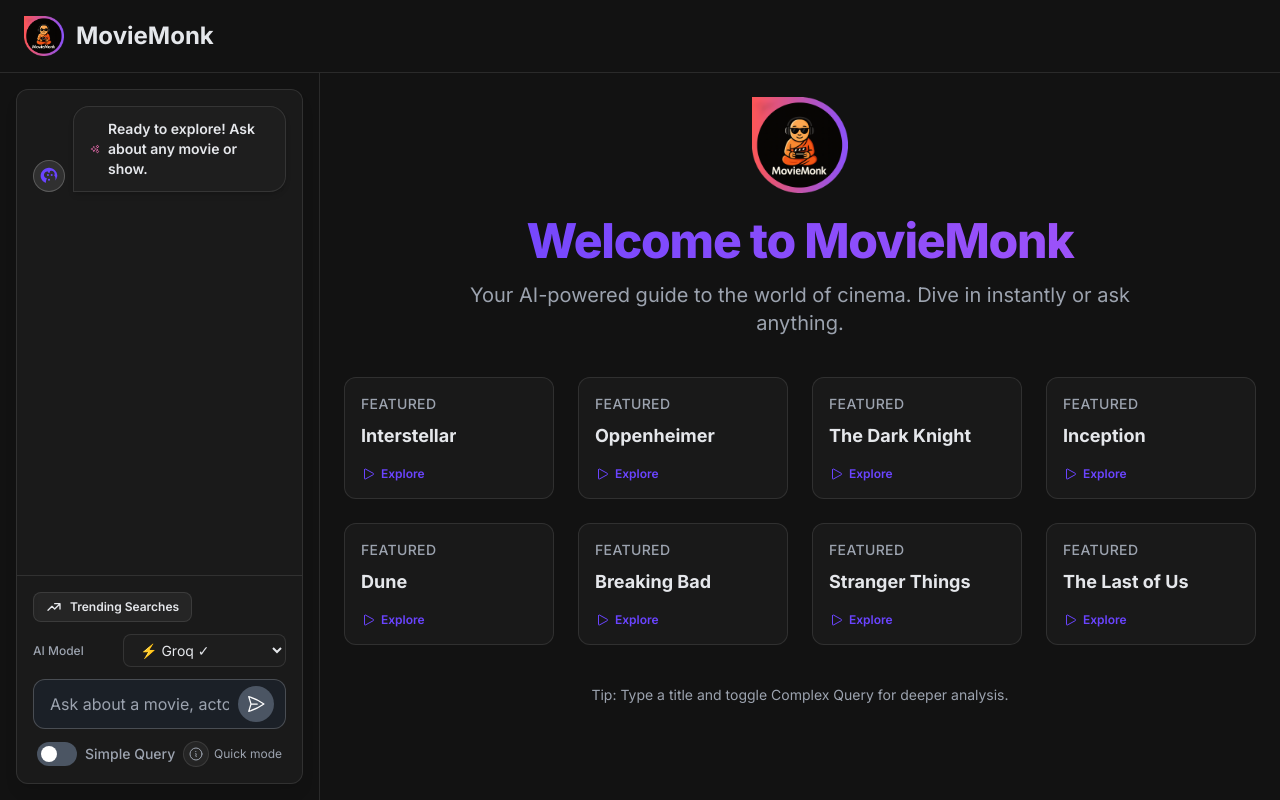
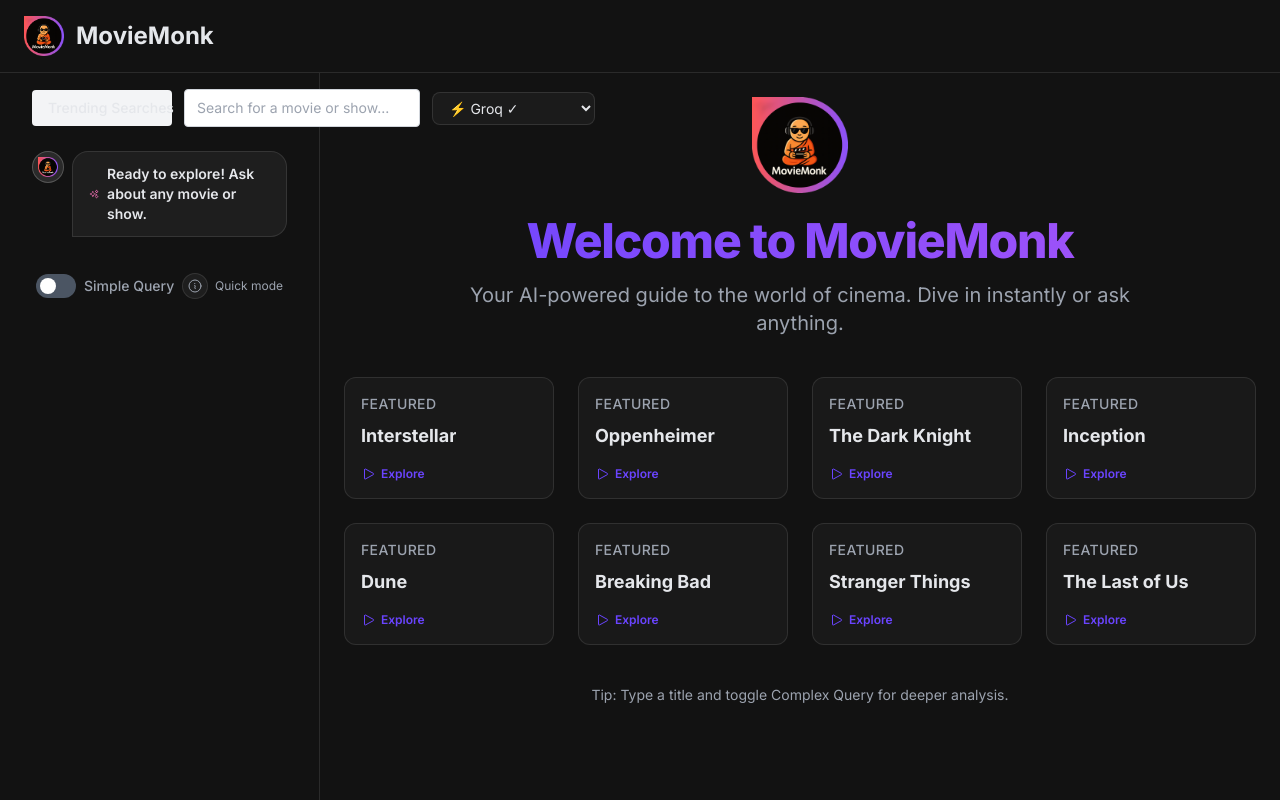
Before and after one commit to mfscpayload-690/moviemonk-ai, a React (Vite) app: page / in a window 1280 px wide. Built offline with nearby package versions, Linux system fonts and the light colour scheme.

Commit message:
feat: enhance ChatInterface with improved search controls alignment and query complexity toggle

```diff
--- a/components/ChatInterface.tsx
+++ b/components/ChatInterface.tsx
@@ -57,32 +57,83 @@
 
   const handlePresetClick = (title: string) => {
     setInput(title);
+    inputRef.current?.focus();
     setShowPresets(false);
-    inputRef.current?.focus();
   };
 
+  const handleKeyDown = (e: React.KeyboardEvent<HTMLInputElement>) => {
+    if (e.key === 'Enter') {
+      handleSubmit(e as any);
+    }
+  };
+
+  // Improved search controls alignment row
   return (
-    <div className="flex flex-col h-full bg-brand-surface/70 backdrop-blur-md border border-white/10 rounded-xl shadow-lg">
-      <div className="flex-1 p-4 overflow-y-auto">
-        <div className="flex flex-col space-y-4">
-          {messages.map((msg) => {
+    <div className="w-full max-w-2xl mx-auto flex flex-col gap-4 px-2 sm:px-4">
+      {/* Search Controls Row - Improved Alignment */}
+      <div className="flex flex-row items-center gap-3 mb-2 w-full">
+        {/* Trending Searches Button */}
+        <button
+          className="flex items-center gap-1 px-3 py-2 rounded bg-gray-100 hover:bg-gray-200 text-sm font-medium transition whitespace-nowrap"
+          onClick={() => setShowPresets(!showPresets)}
+          style={{ minWidth: '140px' }}
+        >
+          <TrendingIcon className="w-4 h-4 text-primary" />
+          <span>Trending Searches</span>
+        </button>
+
+        {/* Search Input */}
+        <input
+          ref={inputRef}
+          type="text"
+          className="flex-1 px-3 py-2 rounded border border-gray-300 focus:outline-none focus:ring-2 focus:ring-primary text-sm"
+          placeholder="Search for a movie or show..."
+          value={input}
+          onChange={e => setInput(e.target.value)}
+          onKeyDown={handleKeyDown}
+          aria-label="Search movies"
+        />
+
+        {/* Provider Selector Dropdown */}
+        <div className="min-w-[140px]">
+          <ProviderSelector
+            selectedProvider={selectedProvider}
+            onProviderChange={onProviderChange}
+            providerStatus={providerStatus}
+          />
+        </div>
+      </div>
+
+      {/* Trending Presets Row */}
+      {showPresets && (
+        <div className="flex flex-wrap gap-2 mb-2">
+          {PRESET_MOVIES.map((preset) => (
+            <button
+              key={preset.title}
+              onClick={() => handlePresetClick(preset.title)}
+              className="inline-flex items-center gap-1.5 px-3 py-1.5 bg-white/5 hover:bg-brand-primary/20 border border-white/10 hover:border-brand-primary/50 rounded-full text-xs font-medium text-brand-text-light transition-all duration-200 hover:scale-105"
+              disabled={isLoading}
+            >
+              <span>{preset.emoji}</span>
+              <span>{preset.title}</span>
+            </button>
+          ))}
+        </div>
+      )}
+
+      {/* Chat Messages */}
+      <div className="flex flex-col gap-3">
+        {messages.map((msg, idx) => {
           const isUser = msg.role === 'user';
-            const isModel = msg.role === 'model';
           const isSystem = msg.role === 'system';
-            const AvatarIcon = isUser ? UserCircleIcon : isModel ? Logo : FilmReelIcon;
           return (
-              <div key={msg.id} className={`flex items-end gap-2 ${isUser ? 'justify-end' : 'justify-start'}`}>
+            <div key={idx} className={`flex ${isUser ? 'justify-end' : 'justify-start'} items-start gap-2`}>
               {!isUser && (
                 <div className="flex-shrink-0 w-8 h-8 rounded-full bg-white/10 flex items-center justify-center border border-white/20">
-                    <AvatarIcon className="w-5 h-5 text-brand-primary" />
+                  <Logo className="w-5 h-5 text-brand-primary" />
                 </div>
               )}
-                <div className={`px-4 py-3 rounded-2xl max-w-xs lg:max-w-md shadow-md ${
-                    isUser
-                      ? 'bg-gradient-to-br from-brand-primary to-brand-secondary text-white rounded-br-none'
-                      : 'bg-brand-surface text-brand-text-light rounded-bl-none border border-white/10'
-                  }`}
-                >
+              <div className={`px-4 py-3 rounded-2xl max-w-xs lg:max-w-md ${isUser ? 'bg-brand-primary text-white rounded-br-none' : 'bg-brand-surface text-brand-text-light rounded-bl-none'} border border-white/10`}>
                 {isSystem ? (
                   <div className="flex items-center space-x-2">
                     <SparklesIcon className="w-5 h-5 text-brand-accent" />
@@ -94,7 +145,7 @@
               </div>
               {isUser && (
                 <div className="flex-shrink-0 w-8 h-8 rounded-full bg-white/10 flex items-center justify-center border border-white/20">
-                    <AvatarIcon className="w-5 h-5 text-white" />
+                  <UserCircleIcon className="w-5 h-5 text-white" />
                 </div>
               )}
             </div>
@@ -118,67 +169,9 @@
         )}
         <div ref={messagesEndRef} />
       </div>
-      </div>
-      <div className="border-t border-white/10 p-4">
-        {/* Trending Searches Toggle */}
-        <div className="mb-3">
-          <button
-            onClick={() => setShowPresets(!showPresets)}
-            className="flex items-center gap-2 px-3 py-1.5 rounded-lg text-xs font-semibold bg-white/5 hover:bg-brand-primary/30 border border-white/10 hover:border-brand-primary/50 text-brand-text-light transition"
-            type="button"
-          >
-            <TrendingIcon className="w-4 h-4" />
-            <span>{showPresets ? 'Hide' : 'Trending Searches'}</span>
-          </button>
-          {showPresets && (
-            <div className="flex flex-wrap gap-2 mt-2">
-              {PRESET_MOVIES.map((preset) => (
-                <button
-                  key={preset.title}
-                  onClick={() => handlePresetClick(preset.title)}
-                  className="inline-flex items-center gap-1.5 px-3 py-1.5 bg-white/5 hover:bg-brand-primary/20 border border-white/10 hover:border-brand-primary/50 rounded-full text-xs font-medium text-brand-text-light transition-all duration-200 hover:scale-105"
-                  disabled={isLoading}
-                >
-                  <span>{preset.emoji}</span>
-                  <span>{preset.title}</span>
-                </button>
-              ))}
-            </div>
-          )}
-        </div>
 
-        <form onSubmit={handleSubmit} className="flex flex-col space-y-3">
-           {/* AI Provider Selector - Compact Inline */}
-           <div className="flex items-center justify-between">
-             <span className="text-xs text-brand-text-dark font-medium">AI Model</span>
-             <ProviderSelector
-               selectedProvider={selectedProvider}
-               onProviderChange={onProviderChange}
-               providerStatus={providerStatus}
-             />
-           </div>
-
-           <div className="relative">
-             <input
-              ref={inputRef}
-              type="text"
-              value={input}
-              onChange={(e) => setInput(e.target.value)}
-              onFocus={() => messages.length === 0 && setShowPresets(true)}
-              placeholder="Ask about a movie, actor, director..."
-              className="w-full bg-gray-800/50 border border-white/20 rounded-xl py-3 pl-4 pr-14 text-brand-text-light focus:outline-none focus:ring-2 focus:ring-brand-primary transition-all duration-300 placeholder:text-brand-text-dark"
-              disabled={isLoading}
-            />
-            <button
-              type="submit"
-              disabled={isLoading || !input.trim()}
-              aria-label="Send message"
-              className="absolute right-3 top-1/2 -translate-y-1/2 p-2 rounded-full bg-brand-primary hover:bg-brand-secondary disabled:bg-gray-600 disabled:cursor-not-allowed transition-all duration-300 transform hover:scale-110"
-            >
-              <SendIcon className="w-5 h-5 text-white" />
-            </button>
-           </div>
-            <div className="flex items-center justify-between text-sm text-brand-text-dark px-1">
+      {/* Query Complexity Toggle */}
+      <div className="flex items-center justify-between text-sm text-brand-text-dark px-1 mt-2">
         <label htmlFor="complex-toggle" className="flex items-center space-x-2 cursor-pointer relative">
           <div className="relative">
             <input
@@ -215,8 +208,6 @@
           {complexity === QueryComplexity.COMPLEX ? 'Deep analysis enabled' : 'Quick mode'}
         </div>
       </div>
-        </form>
-      </div>
     </div>
   );
 };
```
Lines whose indentation alone changed are shown as unchanged.
